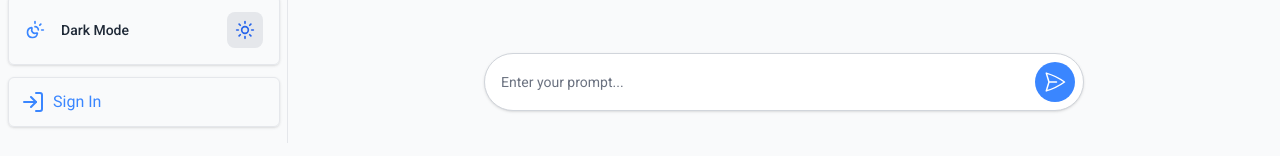
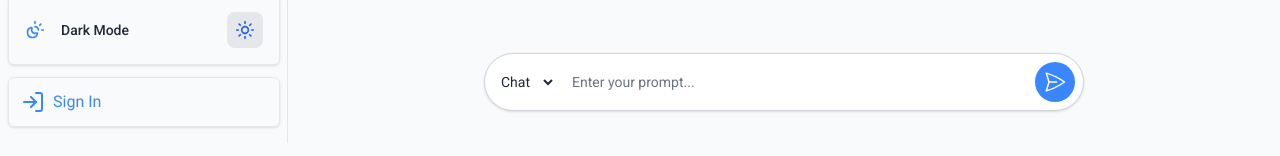
Before and after one commit to ashilthomas/AiChatbot-FE, a React (Vite) app: page / in a window 1280 px wide. Shown: the part 657-813 px from the top of the page. Built offline with nearby package versions, Linux system fonts and the light colour scheme; no server answers.

Commit message:
update chat history

```diff
--- a/src/Components/Main/Main.tsx
+++ b/src/Components/Main/Main.tsx
@@ -170,10 +170,13 @@ import Register from '../../Pages/Register';
 type mainPropes = {
   handilFetchApi: () => void
   handleKeyDown: (e: React.KeyboardEvent<HTMLInputElement>) => void;
+  setCharOrImg: React.Dispatch<React.SetStateAction<string>>;
+  charOrImg: string;
 };
 
-function Main({ handleKeyDown, handilFetchApi }: mainPropes) {
-  const { data, loading, chatInput, mainShow, sideBar, input } = useSelector((state: RootState) => state.chatRes);
+function Main({ handleKeyDown, handilFetchApi,setCharOrImg, charOrImg }: mainPropes) {
+  const { data, loading, chatInput, mainShow, input } = useSelector((state: RootState) => state.chatRes);
+
 
 
 
@@ -324,6 +327,16 @@ function Main({ handleKeyDown, handilFetchApi }: mainPropes) {
 
   {/* Input Box */}
   <div className="absolute bottom-8 left-0 right-0 mx-auto w-full max-w-[600px] flex items-center border themeInput  rounded-full shadow-sm focus-within:ring-2 focus-within:ring-[var(--input-dark-border-focus)] transition">
+  <div>
+    <select
+      value={charOrImg}
+      onChange={(e) => setCharOrImg(e.target.value)}
+      className="ml-3 bg-transparent outline-none text-sm themeText"
+    >
+      <option value="chat">Chat</option>
+      <option value="image">Image</option>
+    </select>
+  </div>
     <input
       type="text"
       placeholder="Enter your prompt..."
--- a/src/Components/SideBar/SideBar.tsx
+++ b/src/Components/SideBar/SideBar.tsx
@@ -16,16 +16,17 @@ import Register from '../../Pages/Register';
 type sideBarTy = {
 
     handileDeleteHistory: (params: string | number) => void
+    ChatHistoryById?: (params: number) => void
 
 }
 
-const SideBar = React.memo(({ handileDeleteHistory }: sideBarTy) => {
+const SideBar = React.memo(({ handileDeleteHistory,ChatHistoryById }: sideBarTy) => {
 
     const [clickValue, setClickValue] = useState<number>(0)
 
     const { chatHistory, sideBar } = useSelector((state: RootState) => state.chatRes);
 
-    console.log(chatHistory);
+
 
 
 
@@ -49,6 +50,8 @@ const SideBar = React.memo(({ handileDeleteHistory }: sideBarTy) => {
         dispatch(addPreviousDataToMain(id));
         setClickValue(id)
     };
+
+
 
 
 
@@ -151,6 +154,11 @@ const SideBar = React.memo(({ handileDeleteHistory }: sideBarTy) => {
             {chatHistory?.map((item) => (
               <li
                 key={item?._id}
+                 onClick={() => {
+                    if ( ChatHistoryById) {
+                      ChatHistoryById(item._id);
+                    }
+                  }}
                 className={`flex items-center justify-between p-3 mt-3 rounded-md
                   border themeBorder themeBG text-sm font-medium cursor-pointer transition-colors
                   ${
@@ -160,7 +168,8 @@ const SideBar = React.memo(({ handileDeleteHistory }: sideBarTy) => {
                   }`}
               >
                 <span
-                  onClick={() => handilPreviousToMail(item._id)}
+                  // onClick={() => handilPreviousToMail(item._id)}
+
                   className="truncate"
                 >
                   {item?.userMessage}
--- a/src/Pages/Home/Home.tsx
+++ b/src/Pages/Home/Home.tsx
@@ -1,4 +1,4 @@
-import React, { useCallback, useEffect } from 'react'
+import React, { useCallback, useEffect, useState } from 'react'
 import SideBar from '../../Components/SideBar/SideBar'
 import Main from '../../Components/Main/Main'
 import axios from 'axios';
@@ -6,28 +6,41 @@ import { addInput, addManinShow, fetchMenusFailure, fetchMenusStart, fetchMenusS
 import { useDispatch, useSelector } from 'react-redux';
 import { AppDispatch,RootState } from '../../Redux/store';
 import { useAuth } from '@clerk/clerk-react';
+import toast, { Toaster } from 'react-hot-toast';
+
 
 
 
 function Home() {
+  const [chatOrimg,setCharOrImg] = useState("chat")
 
   const { getToken } = useAuth();
-  console.log(getToken);
+
 
 
   const {  input} = useSelector((state: RootState) => state.chatRes);
   //3005//aichatbot-be.onrender.com/api/v1/chat/apireq
 
   const dispatch = useDispatch<AppDispatch>();
+
+
   const handilFetchApi = async () => {
+  //  const endPoint = chatOrimg === "chat" ? "http://localhost:8000/api/v1/chat/apireq": "http://localhost:8000/api/v1/chat/image"
     try {
+
       dispatch(fetchMenusStart());
       dispatch(addInput(input))
-      const res = await axios.post("http://localhost:8000/api/v1/chat/apireq", { message: input },{
+      const res = await axios.post("http://localhost:5000/api/v1/chat/apireq", { message: input },{
         headers: {
           Authorization: `Bearer ${await getToken()}`,
         },
       });
+      //       const res = await axios.post(endPoint, { message: input },{
+      //   headers: {
+      //     Authorization: `Bearer ${await getToken()}`,
+      //   },
+      // });
+
       dispatch(fetchMenusSuccess(res.data));
       dispatch(addManinShow())
       fetchChatHistory();
@@ -41,7 +54,7 @@ function Home() {
 
   const fetchChatHistory = useCallback(async () => {
     try {
-      const res = await axios.get("http://localhost:8000/api/v1/chat/history",{
+      const res = await axios.get("http://localhost:5000/api/v1/chat/history",{
            headers: {
           Authorization: `Bearer ${await getToken()}`,
         },
@@ -59,13 +72,14 @@ function Home() {
 
   const handileDeleteHistory = useCallback(async (id: string | number) => {
     try {
-      const res = await axios.delete(`https://aichatbot-be.onrender.com/api/v1/chat/delete/${id}`,{
+      const res = await axios.delete(`http://localhost:5000/api/v1/chat/delete/${id}`,{
             headers: {
           Authorization: `Bearer ${await getToken()}`,
         },
       });
       if (res.data.success) {
         fetchChatHistory();
+        toast.success('Chat deleted successfully');
       } else {
         console.log('Failed to delete chat');
       }
@@ -80,12 +94,35 @@ function Home() {
     }
   }, [handilFetchApi]);
 
+const ChatHistoryById = useCallback(async (id: number) => {
+  try {
+    const res = await axios.get(
+      `http://localhost:5000/api/v1/chat/singleChat/${id}`,
+      {
+        headers: {
+          Authorization: `Bearer ${await getToken()}`,
+        },
+      }
+    );
+
+    const chat = res.data.item;
+
+    // Transform data for Redux
+    dispatch(fetchMenusSuccess({ response: chat.aiResponse }));
+    dispatch(addInput(chat.userMessage));
+    dispatch(addManinShow());
+  } catch (error) {
+    console.log(error);
+  }
+}, [dispatch]);
+
 
   return (
   <div className="flex h-screen themeBG">
-  <SideBar handileDeleteHistory={handileDeleteHistory} />
+  <SideBar handileDeleteHistory={handileDeleteHistory} ChatHistoryById={ChatHistoryById} />
   <div className="flex-1 transition-all duration-300">
-    <Main handleKeyDown={handleKeyDown} handilFetchApi={handilFetchApi} />
+    <Main handleKeyDown={handleKeyDown} handilFetchApi={handilFetchApi} setCharOrImg={setCharOrImg} charOrImg={chatOrimg} />
+    <Toaster position="bottom-right" reverseOrder={false} />
   </div>
 </div>
   )
```
